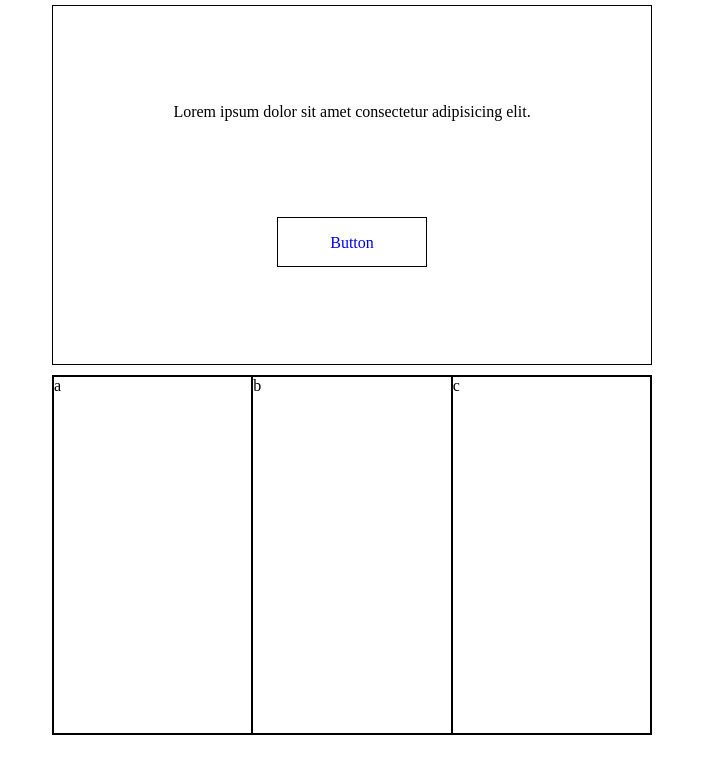
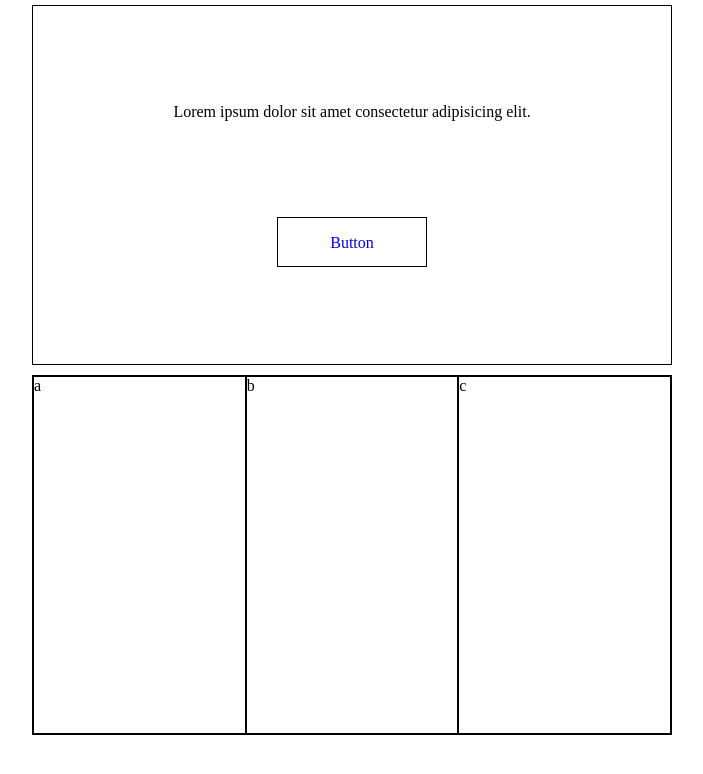
Before and after one commit to gedasfs/cafs2, a PHP site: page /task1_photogr-portfolio.html in a window 1280 px wide. Shown: the top 774 px of the page, without its empty margins (288-991 px from the left). Run offline with PHP 8.4, Linux system fonts and the light colour scheme.

Commit message:
task2_photogr-portfl v.2

```diff
--- a/week2/css/task1_photogr-portfolio.css
+++ b/week2/css/task1_photogr-portfolio.css
@@ -16,7 +16,9 @@ body {
 	height: 45vh;
 	min-height: 250px;
 	max-height: 500px;
-	width: 600px;
+	width: 50vw;
+	min-width: 400px;
+	max-width: 800px;
 	border: 1px solid black;
 	margin: 5px 0;
 
@@ -42,3 +44,7 @@ body {
 	line-height: 50px;
 	text-decoration: none;
 }
+
+.top p {
+	margin: 0 20px;
+}
```
